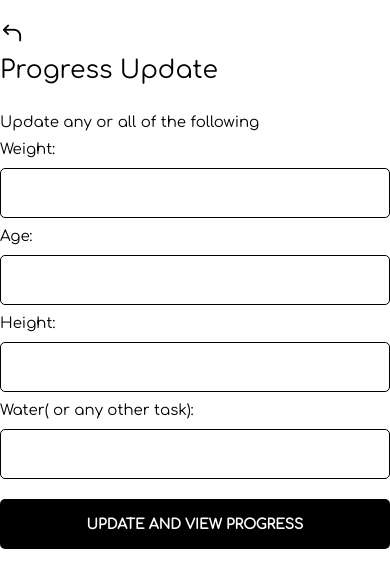
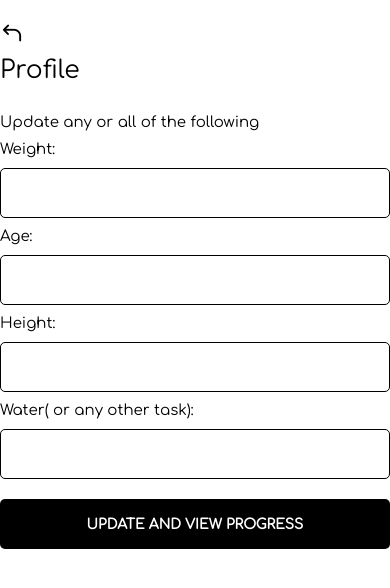
Before and after one commit to ifelsejet/CSE-155-Project, a React Native app in the folder health-app/: screen /Update in a window 390 px wide. Shown: the top 588 px of the page. Built offline with nearby package versions, Linux system fonts and the light colour scheme.

Commit message:
Change Progress Update to Profile

```diff
--- a/health-app/src/components/chart/index.js
+++ b/health-app/src/components/chart/index.js
@@ -8,6 +8,9 @@ let Chart = ()=>{
       labels: [""],
       datasets: [{
         data: [
+          Math.random() * 100,
+          Math.random() * 100,
+          Math.random() * 100,
           Math.random() * 100,
           Math.random() * 100,
           Math.random() * 100,
--- a/health-app/src/pages/HomeScreen/HomeScreen.js
+++ b/health-app/src/pages/HomeScreen/HomeScreen.js
@@ -5,7 +5,7 @@ import { createUserWithEmailAndPassword,signInWithEmailAndPassword, getAuth} fro
 import { collection, getDoc,updateDoc,onSnapshot,deleteDoc,doc,setDoc, waitForPendingWrites} from "firebase/firestore";
 
 export default function HomeScreen(props) {
-    console.log(props.user.email);
+    console.log(props.user);
     return (
         <View>
             <Text>Home Screen</Text>
--- a/health-app/src/screens/update/index.js
+++ b/health-app/src/screens/update/index.js
@@ -9,7 +9,7 @@ let Update = (props) => {
   return (
     <SafeAreaView style={styles._container}>
       <BackHeader BackHandler={() => props.navigation.goBack()} />
-      <Text style={styles._heading}>Progress Update</Text>
+      <Text style={styles._heading}>Profile</Text>
       <ScrollView showsVerticalScrollIndicator={false}>
           <Text style={styles._title_main}>Update any or all of the following</Text>
         <Text style={styles._title}>Weight:</Text>
```
